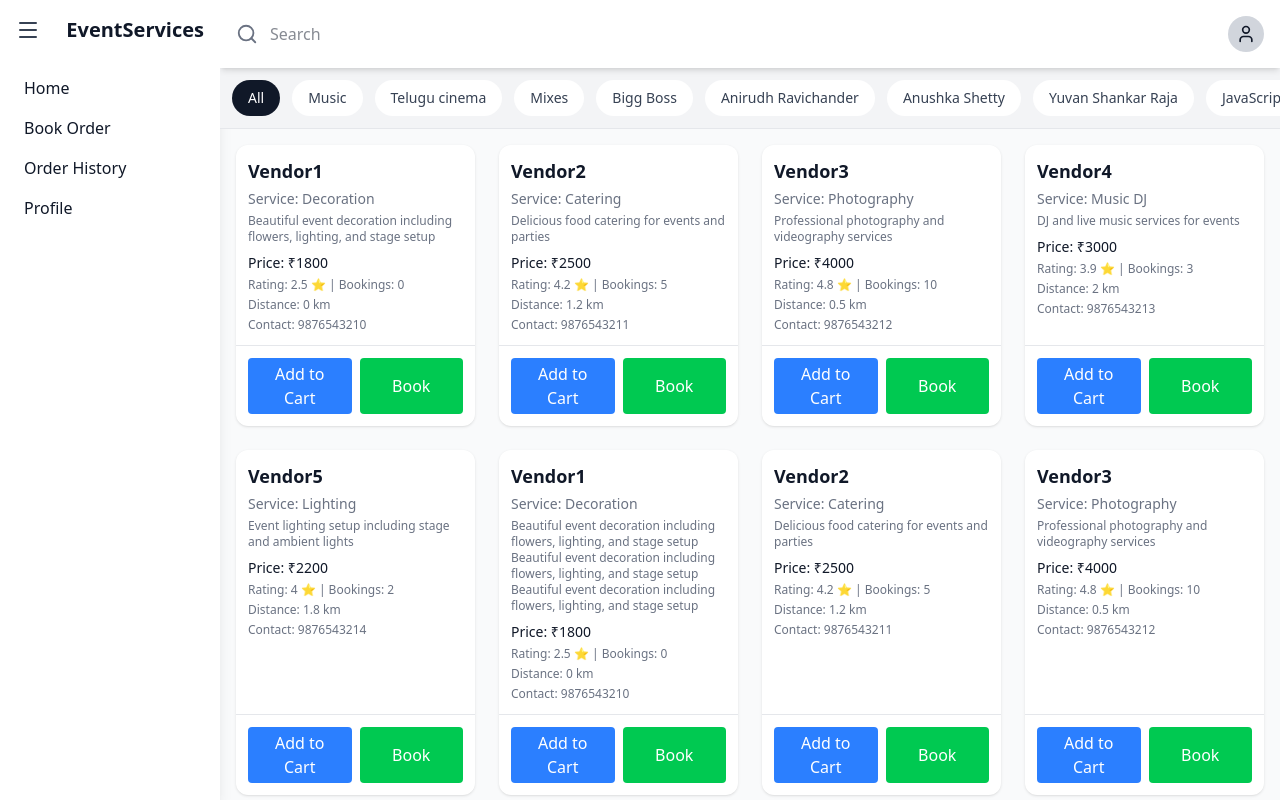
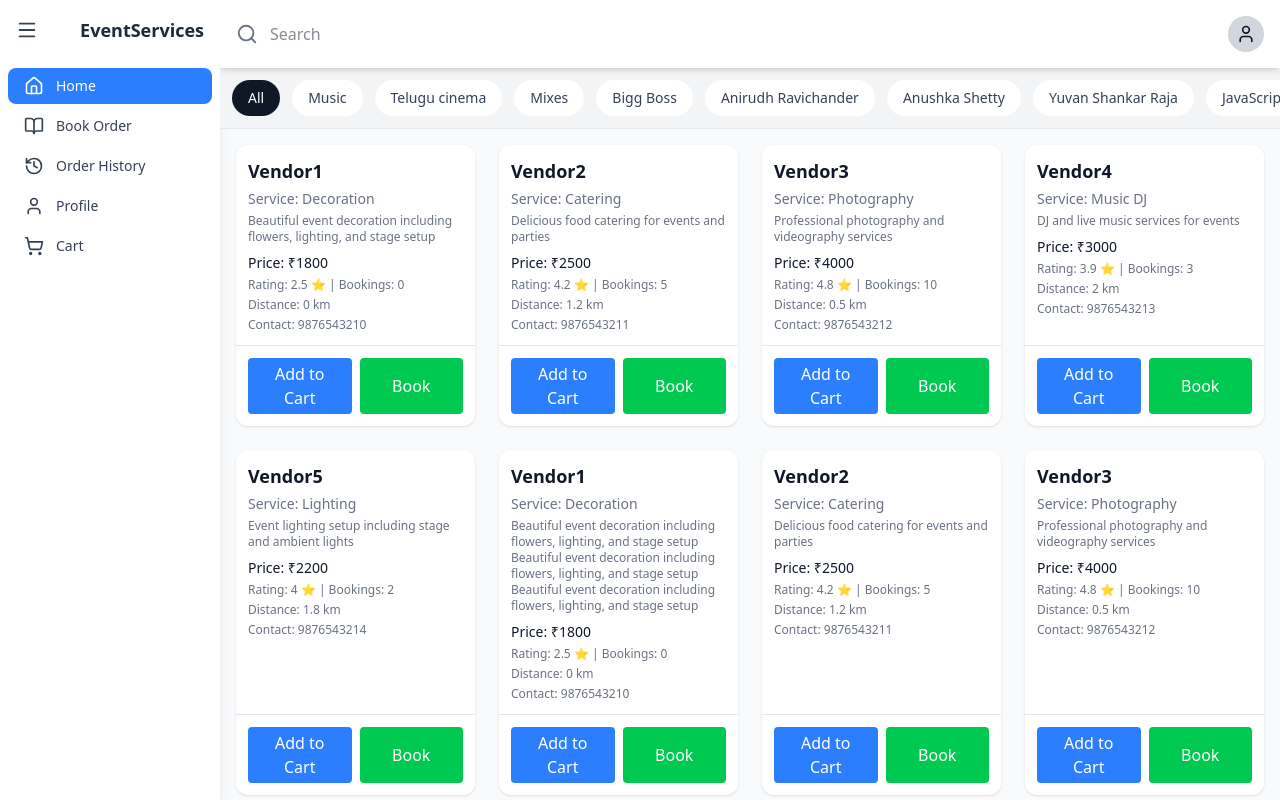
Before and after one commit to Hareesh123NH/event-services-frontend, a React (Vite) app: page /login in a window 1280 px wide. Both pictures are taken after typing "name@example.com", "Sample123" into the empty fields and a click on the button "Login". Built offline with nearby package versions, Linux system fonts and the light colour scheme.

Commit message:
cart component and icons

```diff
--- a/src/App.jsx
+++ b/src/App.jsx
@@ -18,6 +18,7 @@ import { mockVendors } from "./components/data/duplicatedata";
 import RoleProtectedRoute from "./components/auth/RoleProtectedRoute";
 import RoleRedirect from "./components/auth/RoleRedirect";
 import VendorDetail from "./components/dashboardUtils/vendordetail";
+import Cart from "./components/dashboardUtils/Cart";
 
 function App() {
   return (
@@ -98,6 +99,14 @@ function App() {
                 </RoleProtectedRoute>
               }
             />
+            <Route
+              path="cart"
+              element={
+                <RoleProtectedRoute allowedRoles={["user"]}>
+                  <Cart />
+                </RoleProtectedRoute>
+              }
+            />
 
 
 
--- /dev/null
+++ b/src/components/dashboardUtils/Cart.jsx
@@ -0,0 +1,206 @@
+import React, { useState, useEffect } from "react";
+import { motion } from "framer-motion";
+import { useNavigate } from "react-router-dom";
+import { Trash2, Plus, Minus } from "lucide-react";
+
+const cartData = [
+  {
+    _id: "1",
+    vendor: {
+      full_name: "Vendor1",
+      email: "vendor1@example.com",
+      phone_number: "9876543210",
+    },
+    service_name: "Decoration",
+    final_price: 1800,
+    quantity: 1,
+  },
+  {
+    _id: "2",
+    vendor: {
+      full_name: "Vendor2",
+      email: "vendor2@example.com",
+      phone_number: "9876543211",
+    },
+    service_name: "Photography",
+    final_price: 2500,
+    quantity: 1,
+  },
+  {
+    _id: "3",
+    vendor: {
+      full_name: "Vendor3",
+      email: "vendor3@example.com",
+      phone_number: "9876543212",
+    },
+    service_name: "Catering",
+    final_price: 4000,
+    quantity: 1,
+  },
+  {
+    _id: "4",
+    vendor: {
+      full_name: "Vendor3",
+      email: "vendor3@example.com",
+      phone_number: "9876543212",
+    },
+    service_name: "Catering",
+    final_price: 4000,
+    quantity: 1,
+  },
+  {
+    _id: "5",
+    vendor: {
+      full_name: "Vendor3",
+      email: "vendor3@example.com",
+      phone_number: "9876543212",
+    },
+    service_name: "Catering",
+    final_price: 4000,
+    quantity: 1,
+  },
+];
+
+const Cart = () => {
+  const navigate = useNavigate();
+
+  const cart = JSON.parse(localStorage.getItem("cart")) || cartData;
+
+  // Mock data (replace later with backend or context data)
+  const [cartItems, setCartItems] = useState(cart);
+
+  useEffect(() => {
+    localStorage.setItem("cart", JSON.stringify(cartItems));
+  }, [cartItems]);
+
+  // Handle increase/decrease quantity
+  const handleQuantityChange = (id, action) => {
+    setCartItems((prev) =>
+      prev.map((item) =>
+        item._id === id
+          ? {
+              ...item,
+              quantity:
+                action === "increase"
+                  ? item.quantity + 1
+                  : Math.max(1, item.quantity - 1),
+            }
+          : item
+      )
+    );
+  };
+
+  // Remove an item
+  const handleRemove = (id) => {
+    setCartItems((prev) => prev.filter((item) => item._id !== id));
+  };
+
+  // Checkout handler
+  const handleCheckout = () => {
+    // ✅ Store cart items in localStorage
+    // localStorage.setItem("cart", JSON.stringify(cartItems));
+    // const cart_local = JSON.parse(localStorage.getItem("cart"));
+    // console.log(cart_local);
+
+    // Navigate to checkout page
+    navigate("/dashboard/book-order");
+  };
+
+  // Calculate total
+  const totalPrice = cartItems.reduce(
+    (sum, item) => sum + item.final_price * item.quantity,
+    0
+  );
+
+  return (
+    <motion.div
+      layout
+      className="p-4 md:p-8 bg-gray-50 dark:bg-gray-900 min-h-screen flex flex-col"
+    >
+      <h2 className="text-3xl font-semibold mb-6 text-gray-800 dark:text-gray-100 text-center">
+        🛒 Your Cart
+      </h2>
+
+      {cartItems.length === 0 ? (
+        <div className="flex flex-col items-center justify-center h-64 text-gray-500 dark:text-gray-400">
+          <p className="text-lg">Your cart is empty</p>
+        </div>
+      ) : (
+        <>
+          {/* Scrollable cart items */}
+          <div className="flex-1 overflow-y-auto max-h-[60vh] pr-2 scrollbar-thin scrollbar-thumb-gray-400 scrollbar-track-gray-200 dark:scrollbar-thumb-gray-600 dark:scrollbar-track-gray-800">
+            <div className="grid gap-4">
+              {cartItems.map((item) => (
+                <motion.div
+                  key={item._id}
+                  layout
+                  whileHover={{ scale: 1.01 }}
+                  className="bg-white dark:bg-gray-800 p-5 rounded-2xl shadow-md hover:shadow-lg transition-all flex flex-col sm:flex-row sm:items-center justify-between gap-5"
+                >
+                  <div className="flex flex-col">
+                    <h3 className="font-semibold text-lg text-gray-800 dark:text-gray-100">
+                      {item.service_name}
+                    </h3>
+                    <p className="text-sm text-gray-500 dark:text-gray-400 mt-1">
+                      Vendor: {item.vendor.full_name}
+                    </p>
+                    <p className="text-sm font-medium text-gray-700 dark:text-gray-300 mt-1">
+                      Price: ₹{item.final_price}
+                    </p>
+                  </div>
+
+                  <div className="flex items-center gap-4">
+                    {/* Quantity Controls */}
+                    <div className="flex items-center bg-gray-100 dark:bg-gray-700 rounded-lg px-2 py-1">
+                      <button
+                        onClick={() =>
+                          handleQuantityChange(item._id, "decrease")
+                        }
+                        className="p-2 hover:bg-gray-200 dark:hover:bg-gray-600 rounded-lg transition"
+                      >
+                        <Minus size={18} />
+                      </button>
+                      <span className="px-3 font-medium">{item.quantity}</span>
+                      <button
+                        onClick={() =>
+                          handleQuantityChange(item._id, "increase")
+                        }
+                        className="p-2 hover:bg-gray-200 dark:hover:bg-gray-600 rounded-lg transition"
+                      >
+                        <Plus size={18} />
+                      </button>
+                    </div>
+
+                    {/* Remove Button */}
+                    <button
+                      onClick={() => handleRemove(item._id)}
+                      className="p-2 text-red-500 hover:text-red-600 bg-red-50 dark:bg-gray-700 rounded-lg hover:bg-red-100 dark:hover:bg-gray-600 transition"
+                      title="Remove item"
+                    >
+                      <Trash2 size={20} />
+                    </button>
+                  </div>
+                </motion.div>
+              ))}
+            </div>
+          </div>
+
+          {/* Total & Checkout */}
+          <div className="mt-8 mb-10 bg-white dark:bg-gray-800 p-6 rounded-2xl shadow-md flex flex-col sm:flex-row items-center justify-between gap-4">
+            <h3 className="text-xl font-semibold text-gray-800 dark:text-gray-100">
+              Total: ₹{totalPrice}
+            </h3>
+            <button
+              className="w-full sm:w-auto bg-green-500 text-white px-6 py-2.5 rounded-xl hover:bg-green-600 transition font-medium"
+              onClick={handleCheckout}
+            >
+              Proceed to Checkout
+            </button>
+          </div>
+        </>
+      )}
+    </motion.div>
+  );
+};
+
+export default Cart;
--- a/src/components/dashboardUtils/Sidebar.jsx
+++ b/src/components/dashboardUtils/Sidebar.jsx
@@ -1,40 +1,111 @@
+// import React from "react";
+// import { motion } from "framer-motion";
+// import { Menu } from "lucide-react";
+// import { useNavigate } from "react-router-dom";
+
+// const Sidebar = ({ sidebarOptions, isSidebarOpen, setIsSidebarOpen }) => {
+//     const navigate = useNavigate();
+
+//     return (
+//         <motion.aside
+//             initial={{ width: 0 }}
+//             animate={{ width: isSidebarOpen ? 220 : 70 }}
+//             className="bg-white dark:bg-gray-800 shadow-lg h-full flex flex-col transition-all duration-300"
+//         >
+//             <div className="flex items-center justify-between p-4">
+//                 <button
+//                     onClick={() => setIsSidebarOpen(!isSidebarOpen)}
+//                     className="text-gray-700 dark:text-gray-200"
+//                 >
+//                     <Menu size={24} />
+//                 </button>
+//                 {isSidebarOpen && <h1 className="font-bold text-xl ml-2">EventServices</h1>}
+//             </div>
+
+//             {isSidebarOpen && (
+//                 <nav className="flex-1 overflow-y-auto p-2">
+//                     {sidebarOptions.map((item) => (
+//                         <button
+//                             key={item.path}
+//                             onClick={() => navigate(item.path)}
+//                             className="block w-full text-left px-4 py-2 rounded-lg hover:bg-gray-100 dark:hover:bg-gray-700 transition"
+//                         >
+//                             {item.label}
+//                         </button>
+//                     ))}
+//                 </nav>
+//             )}
+//         </motion.aside>
+//     );
+// };
+
+// export default Sidebar;
+
 import React from "react";
 import { motion } from "framer-motion";
 import { Menu } from "lucide-react";
-import { useNavigate } from "react-router-dom";
+import { useNavigate, useLocation } from "react-router-dom";
 
 const Sidebar = ({ sidebarOptions, isSidebarOpen, setIsSidebarOpen }) => {
   const navigate = useNavigate();
+  const location = useLocation();
 
   return (
     <motion.aside
-            initial={{ width: 0 }}
+      initial={{ width: 70 }}
       animate={{ width: isSidebarOpen ? 220 : 70 }}
+      transition={{ duration: 0.3 }}
       className="bg-white dark:bg-gray-800 shadow-lg h-full flex flex-col transition-all duration-300"
     >
+      {/* Header */}
       <div className="flex items-center justify-between p-4">
         <button
           onClick={() => setIsSidebarOpen(!isSidebarOpen)}
           className="text-gray-700 dark:text-gray-200"
         >
-                    <Menu size={24} />
+          <Menu size={22} />
         </button>
-                {isSidebarOpen && <h1 className="font-bold text-xl ml-2">EventServices</h1>}
+        {isSidebarOpen && (
+          <h1 className="font-bold text-lg text-gray-800 dark:text-gray-100 ml-2 whitespace-nowrap">
+            EventServices
+          </h1>
+        )}
       </div>
 
+      {/* Navigation Items */}
+      <nav className="flex-1 overflow-y-auto p-2 space-y-1">
+        {sidebarOptions.map((item) => {
+          const isActive = location.pathname.includes(item.path);
+          const Icon = item.icon;
+
+          return (
+            <div key={item.path} className="relative group">
+              <button
+                onClick={() => navigate(item.path)}
+                className={`flex items-center gap-3 w-full px-4 py-2 rounded-lg transition-all duration-200 ${
+                  isActive
+                    ? "bg-blue-500 text-white"
+                    : "text-gray-700 dark:text-gray-300 hover:bg-gray-100 dark:hover:bg-gray-700"
+                }`}
+              >
+                <Icon size={20} />
                 {isSidebarOpen && (
-                <nav className="flex-1 overflow-y-auto p-2">
-                    {sidebarOptions.map((item) => (
-                        <button
-                            key={item.path}
-                            onClick={() => navigate(item.path)}
-                            className="block w-full text-left px-4 py-2 rounded-lg hover:bg-gray-100 dark:hover:bg-gray-700 transition"
-                        >
+                  <span className="font-medium text-sm whitespace-nowrap">
                     {item.label}
+                  </span>
+                )}
               </button>
-                    ))}
+
+              {/* Tooltip for collapsed mode */}
+              {!isSidebarOpen && (
+                <span className="absolute left-16 top-2.5 bg-gray-800 text-white text-xs px-2 py-1 rounded opacity-0 group-hover:opacity-100 transition pointer-events-none whitespace-nowrap z-20">
+                  {item.label}
+                </span>
+              )}
+            </div>
+          );
+        })}
       </nav>
-            )}
     </motion.aside>
   );
 };
--- a/src/components/data/duplicatedata.js
+++ b/src/components/data/duplicatedata.js
@@ -1,4 +1,16 @@
-
+import {
+    Home,
+    ShoppingCart,
+    BookOpen,
+    History,
+    User,
+    LayoutDashboard,
+    ClipboardList,
+    Wrench,
+    PlusCircle,
+    Users,
+    Layers,
+  } from "lucide-react";
 export const mockVendors = [
     {
         _id: "10",
@@ -272,25 +284,27 @@ export const vendorServiceDetails = {
 
 export const sidebarOptions = {
     vendor: [
-        { label: "Dashboard", path: "overview" },
-        { label: "Pending Orders", path: "pending-orders" },
-        { label: "My Services", path: "services" },
-        { label: "Add Service", path: "add-service" },
-        { label: "Profile", path: "profile" },
+      { label: "Dashboard", path: "overview", icon: LayoutDashboard },
+      { label: "Pending Orders", path: "pending-orders", icon: ClipboardList },
+      { label: "My Services", path: "services", icon: Wrench },
+      { label: "Add Service", path: "add-service", icon: PlusCircle },
+      { label: "Profile", path: "profile", icon: User },
     ],
+
     admin: [
-        { label: "Vendor Registrations", path: "vendor-registrations" },
-        { label: "All Services", path: "all-services" },
-        { label: "Profile", path: "profile" },
+      { label: "Vendor Registrations", path: "vendor-registrations", icon: Users },
+      { label: "All Services", path: "all-services", icon: Layers },
+      { label: "Profile", path: "profile", icon: User },
     ],
+
     user: [
-        { label: "Home", path: "home" },
-        { label: "Book Order", path: "book-order" },
-        { label: "Order History", path: "history" },
-        { label: "Profile", path: "profile" },
+      { label: "Home", path: "home", icon: Home },
+      { label: "Book Order", path: "book-order", icon: BookOpen },
+      { label: "Order History", path: "history", icon: History },
+      { label: "Profile", path: "profile", icon: User },
+      { label: "Cart", path: "cart", icon: ShoppingCart },
     ],
-};
-
+  };
 
 export const orderData = {
     "success": true,
--- a/src/components/order/BookOrder.jsx
+++ b/src/components/order/BookOrder.jsx
@@ -20,7 +20,7 @@ const BookOrder = () => {
         const defaultAddressId = localStorage.getItem("defaultAddressId");
         setSelectedAddressId(defaultAddressId || (storedAddresses[0]?._id || ""));
 
-        const cart = JSON.parse(localStorage.getItem("cart")) || cartData;
+        const cart = JSON.parse(localStorage.getItem("cart"));
         setCartServices(cart);
     }, []);
 
```
Lines whose indentation alone changed are shown as unchanged.
